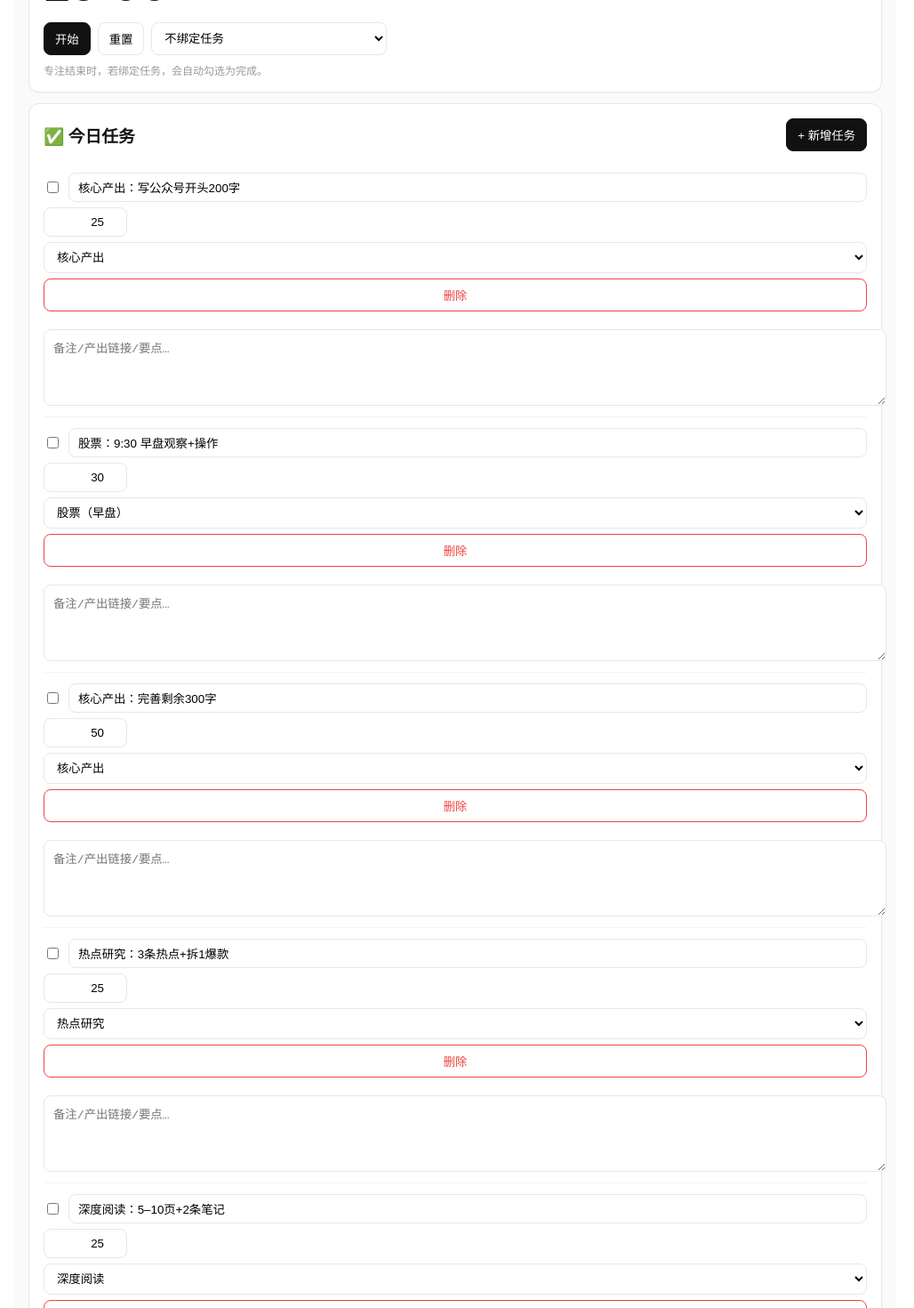
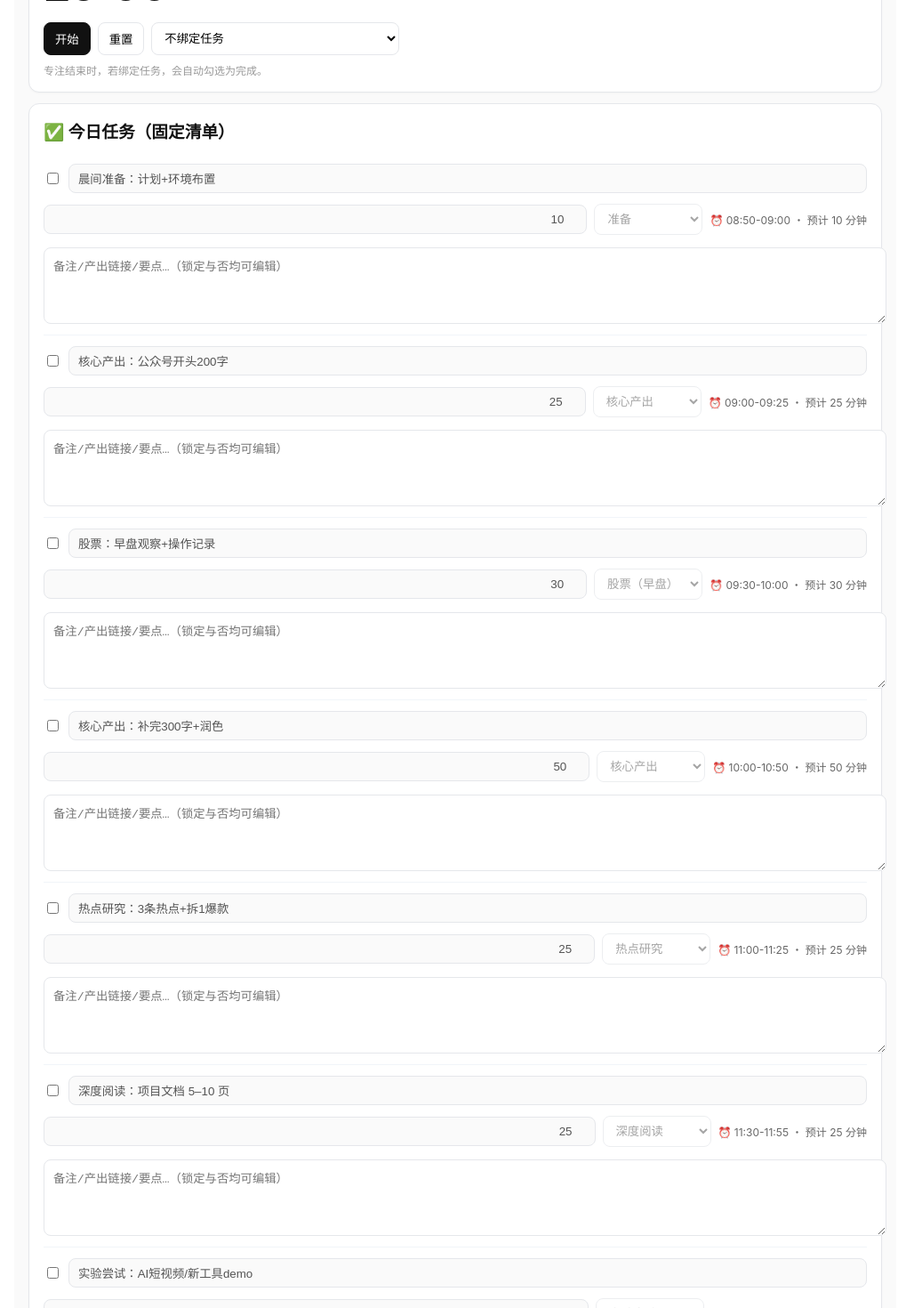
Before and after one commit to whanjj/daily-checkin, a React (Vite) app: page / in a window 1280 px wide. Shown: the part 340-1810 px from the top of the page at 89% size, without its empty margins (128-1156 px from the left). Built offline with nearby package versions, Linux system fonts and the light colour scheme.

Commit message:
Update DailyCheckin.jsx

```diff
--- a/src/DailyCheckin.jsx
+++ b/src/DailyCheckin.jsx
@@ -13,7 +13,7 @@ class ErrorBoundary extends React.Component {
           <div style={{whiteSpace:"pre-wrap", color:"#b91c1c", background:"#fee2e2", padding:12, borderRadius:8, border:"1px solid #fecaca"}}>
             {String(this.state.error)}
           </div>
-          <p style={{color:"#666"}}>你可以继续操作或刷新页面；把上面的红字发我，我来定位。</p>
+          <p style={{color:"#666"}}>把上面的红字发我，我立刻定位修复。</p>
         </div>
       );
     }
@@ -27,13 +27,29 @@ const dateKey = (d = new Date()) =>
   `${d.getFullYear()}-${pad(d.getMonth() + 1)}-${pad(d.getDate())}`;
 const uid = () => Math.random().toString(36).slice(2, 10);
 
-/* ------------------ 预置任务 ------------------ */
+const timeToNum = (hhmm = "00:00") => {
+  const [h, m] = String(hhmm).split(":").map(Number);
+  return (h || 0) * 60 + (m || 0);
+};
+const compareByFixedWindow = (a, b) => {
+  const sa = (a.fixedWindow || "23:59-23:59").split("-")[0];
+  const sb = (b.fixedWindow || "23:59-23:59").split("-")[0];
+  return timeToNum(sa) - timeToNum(sb);
+};
+
+/* ------------------ 固定任务模板（可按需改） ------------------ */
 const DEFAULT_TASKS = [
-  { title: "核心产出：写公众号开头200字", minutes: 25, section: "核心产出" },
-  { title: "股票：9:30 早盘观察+操作",      minutes: 30, section: "股票（早盘）" },
-  { title: "核心产出：完善剩余300字",        minutes: 50, section: "核心产出" },
-  { title: "热点研究：3条热点+拆1爆款",      minutes: 25, section: "热点研究" },
-  { title: "深度阅读：5–10页+2条笔记",       minutes: 25, section: "深度阅读" },
+  { title: "晨间准备：计划+环境布置", minutes: 10, section: "准备",       fixedWindow: "08:50-09:00" },
+  { title: "核心产出：公众号开头200字", minutes: 25, section: "核心产出", fixedWindow: "09:00-09:25" },
+  { title: "股票：早盘观察+操作记录",   minutes: 30, section: "股票（早盘）", fixedWindow: "09:30-10:00" },
+  { title: "核心产出：补完300字+润色", minutes: 50, section: "核心产出", fixedWindow: "10:00-10:50" },
+  { title: "热点研究：3条热点+拆1爆款", minutes: 25, section: "热点研究", fixedWindow: "11:00-11:25" },
+  { title: "深度阅读：项目文档 5–10 页", minutes: 25, section: "深度阅读", fixedWindow: "11:30-11:55" },
+  { title: "实验尝试：AI短视频/新工具demo", minutes: 30, section: "实验尝试", fixedWindow: "14:00-14:30" },
+  { title: "学习升级：Coze/AI流程",     minutes: 30, section: "学习升级", fixedWindow: "14:30-15:00" },
+  { title: "股票：收盘复盘+记录",       minutes: 15, section: "股票（收盘）", fixedWindow: "15:00-15:15" },
+  { title: "扩展产出：剪30秒短视频",     minutes: 30, section: "扩展产出", fixedWindow: "15:15-15:45" },
+  { title: "灵感输入：阅读10页+3条灵感", minutes: 30, section: "灵感输入", fixedWindow: "15:45-16:15" },
 ];
 
 /* ------------------ 番茄钟 ------------------ */
@@ -107,7 +123,7 @@ function Pomodoro({ tasks, onAutoComplete }) {
   );
 }
 
-/* ------------------ 主组件 ------------------ */
+/* ------------------ 主组件：固定清单 + 锁定编辑 ------------------ */
 export default function DailyCheckin() {
   return (
     <ErrorBoundary>
@@ -121,8 +137,9 @@ function InnerApp(){
   const storageKey = useMemo(() => `dc-${dateKey(today)}`, [today]);
   const [tasks, setTasks] = useState([]);
   const [notes, setNotes] = useState("");
+  const [locked, setLocked] = useState(true); // ✅ 默认锁定
 
-  // 规范化，避免字段缺失导致报错
+  // 规范化，避免字段缺失
   const normalizeTask = (t) => ({
     id: t.id ?? uid(),
     title: String(t.title ?? "未命名任务"),
@@ -130,6 +147,7 @@ function InnerApp(){
     section: t.section ?? "",
     done: !!t.done,
     remark: t.remark ?? "",
+    fixedWindow: t.fixedWindow ?? "", // ✅ 固定时间段
   });
 
   useEffect(() => {
@@ -137,7 +155,7 @@ function InnerApp(){
     if (raw) {
       try {
         const parsed = JSON.parse(raw);
-        setTasks(Array.isArray(parsed?.tasks) ? parsed.tasks.map(normalizeTask) : []);
+        setTasks(Array.isArray(parsed?.tasks) ? parsed.tasks.map(normalizeTask) : DEFAULT_TASKS.map(normalizeTask));
         setNotes(typeof parsed?.notes === "string" ? parsed.notes : "");
         return;
       } catch (e) { console.warn("Parse local data failed:", e); }
@@ -155,9 +173,10 @@ function InnerApp(){
   const doneCount = tasks.filter(t=>t.done).length;
   const prog = tasks.length ? Math.round(doneCount*100/tasks.length) : 0;
 
+  // 行为
   const toggleTask   = (id) => setTasks(arr => arr.map(t => t.id===id ? {...t, done:!t.done} : t));
   const autoComplete = (id) => setTasks(arr => arr.map(t => t.id===id ? {...t, done:true} : t));
-  const addTask      = () => setTasks(arr => [...arr, normalizeTask({ title:"自定义任务", minutes:25, section:"核心产出", done:false, remark:"" })]);
+  const addTask      = () => setTasks(arr => [...arr, normalizeTask({ title:"自定义任务", minutes:25, section:"核心产出", done:false, remark:"", fixedWindow:"" })]);
   const removeTask   = (id) => setTasks(arr => arr.filter(t => t.id!==id));
   const updateTask   = (id, patch) => setTasks(arr => arr.map(t => t.id===id ? normalizeTask({ ...t, ...patch }) : t));
 
@@ -170,13 +189,15 @@ function InnerApp(){
           <h1 style={{ margin: 0 }}>📅 每日执行打卡</h1>
           <div style={{ color: "#666" }}>{dateKey(today)}</div>
         </div>
-        <div style={{ display: "flex", gap: 8 }}>
+        <div style={{ display: "flex", gap: 8, flexWrap:"wrap" }}>
           <button style={btn} onClick={() => shiftDay(-1)}>← 前一天</button>
           <button style={btn} onClick={() => setToday(new Date())}>回到今天</button>
           <button style={btn} onClick={() => shiftDay(1)}>后一天 →</button>
+          <button style={btn} onClick={() => setLocked(l => !l)}>{locked ? "解锁编辑" : "锁定"}</button>
         </div>
       </header>
 
+      {/* 进度条 */}
       <div style={card}>
         <div style={{ display:"flex", justifyContent:"space-between" }}>
           <div>今日进度</div>
@@ -185,16 +206,18 @@ function InnerApp(){
         <div style={barWrap}><div style={{ ...barFill, width: `${prog}%` }} /></div>
       </div>
 
+      {/* 番茄钟 */}
       <Pomodoro tasks={tasks} onAutoComplete={autoComplete} />
 
+      {/* 任务清单（按时间段排序展示） */}
       <div style={card}>
-        <div style={{ display:"flex", justifyContent:"space-between", alignItems:"center" }}>
-          <h3 style={{ margin: 0 }}>✅ 今日任务</h3>
-          <button style={btnPrimary} onClick={addTask}>+ 新增任务</button>
+        <div style={{ display:"flex", justifyContent:"space-between", alignItems:"center", gap:8, flexWrap:"wrap" }}>
+          <h3 style={{ margin: 0 }}>✅ 今日任务（固定清单）</h3>
+          {!locked && <button style={btnPrimary} onClick={addTask}>+ 新增任务</button>}
         </div>
 
         <div style={{ marginTop: 12 }}>
-          {tasks.map((t) => (
+          {[...tasks].sort(compareByFixedWindow).map((t) => (
             <div key={t.id} style={taskRow}>
               <label style={{ display:"flex", alignItems:"center", gap: 8, flex: 1 }}>
                 <input type="checkbox" checked={!!t.done} onChange={() => toggleTask(t.id)} />
@@ -203,17 +226,20 @@ function InnerApp(){
                   value={t.title ?? ""}
                   onChange={(e) => updateTask(t.id, { title: e.target.value })}
                   placeholder="任务标题"
+                  disabled={locked}
                 />
               </label>
 
+              <div style={{ display:"flex", alignItems:"center", gap:8, flexWrap:"wrap", marginTop:6 }}>
                 <input
-                style={{ ...numInput, width: 72 }}
+                  style={{ ...numInput, width: 90 }}
                   type="number"
                   min={5}
                   step={5}
                   value={Number.isFinite(+t.minutes) ? +t.minutes : 25}
                   onChange={(e) => updateTask(t.id, { minutes: +e.target.value })}
                   title="预计分钟数"
+                  disabled={locked}
                 />
 
                 <select
@@ -221,8 +247,10 @@ function InnerApp(){
                   onChange={(e) => updateTask(t.id, { section: e.target.value })}
                   style={select}
                   title="类别"
+                  disabled={locked}
                 >
                   <option value="">未分类</option>
+                  <option>准备</option>
                   <option>核心产出</option>
                   <option>扩展产出</option>
                   <option>热点研究</option>
@@ -234,11 +262,17 @@ function InnerApp(){
                   <option>灵感输入</option>
                 </select>
 
-              <button style={btnDanger} onClick={() => removeTask(t.id)}>删除</button>
+                {t.fixedWindow && (
+                  <div style={{ fontSize: 12, color: "#666" }}>
+                    ⏰ {t.fixedWindow} ・ 预计 {t.minutes} 分钟
+                  </div>
+                )}
 
-              <div style={{ flexBasis:"100%" }} />
+                {!locked && <button style={btnDanger} onClick={() => removeTask(t.id)}>删除</button>}
+              </div>
+
               <textarea
-                placeholder="备注/产出链接/要点…"
+                placeholder="备注/产出链接/要点…（锁定与否均可编辑）"
                 style={textarea}
                 value={t.remark ?? ""}
                 onChange={(e) => updateTask(t.id, { remark: e.target.value })}
@@ -248,6 +282,7 @@ function InnerApp(){
         </div>
       </div>
 
+      {/* 复盘/杂记 */}
       <div style={card}>
         <h3 style={{ marginTop: 0 }}>📝 今日复盘/杂记</h3>
         <textarea
@@ -259,7 +294,7 @@ function InnerApp(){
       </div>
 
       <footer style={{ fontSize: 12, color: "#999", textAlign: "center", margin: "24px 0" }}>
-        本地自动保存（localStorage，按日期区分）。更换设备时可复制内容做备份。
+        本地自动保存（localStorage，按日期区分）。锁定模式下仅可勾选与写备注；如需调整清单，请“解锁编辑”。
       </footer>
     </div>
   );
@@ -278,7 +313,7 @@ const textInput = { flex:1, padding:"8px 10px", borderRadius:8, border:"1px soli
 const numInput = { ...textInput, textAlign:"right" };
 const select = { padding:"8px 10px", borderRadius:8, border:"1px solid #e5e7eb", background:"#fff" };
 const textarea = { width:"100%", marginTop:8, padding:10, border:"1px solid #e5e7eb", borderRadius:8, minHeight:64, outline:"none", resize:"vertical" };
-const taskRow = {  /* ✅ 修复：补上它 */
+const taskRow = {
   borderBottom: "1px solid #f1f5f9",
   padding: "12px 0",
   display: "flex",
```
Lines whose indentation alone changed are shown as unchanged.
